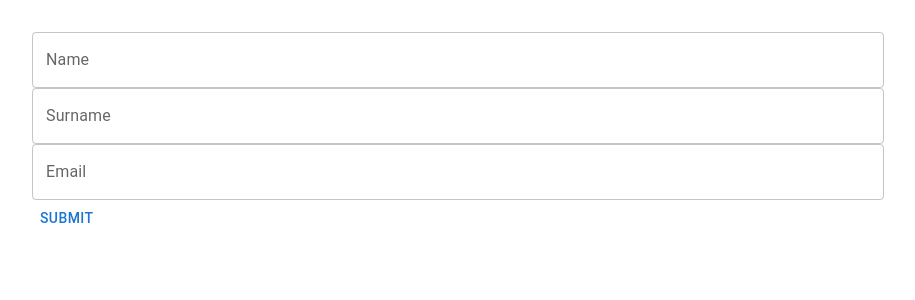
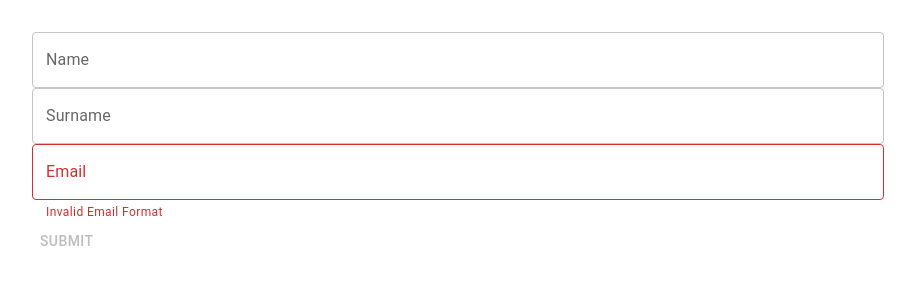
Before and after one commit to Ayuinfra/Rendering-Page, a React (Create React App) app: page /AddUser in a window 1280 px wide. Shown: the top 300 px of the page, without its empty margins (182-1097 px from the left). Built offline with nearby package versions, Linux system fonts and the light colour scheme.

Commit message:
Email Validation

```diff
--- a/public/index.html
+++ b/public/index.html
@@ -24,7 +24,7 @@
       work correctly both with client-side routing and a non-root public URL.
       Learn how to configure a non-root public URL by running `npm run build`.
     -->
-    <title> Learning rReact App</title>
+    <title> Learning React App</title>
   </head>
   <body>
     <noscript>You need to enable JavaScript to run this app.</noscript>
--- a/src/adduser/AddUser.js
+++ b/src/adduser/AddUser.js
@@ -9,6 +9,9 @@ const AddUser = (props) => {
     const [Name, SetName] = useState('');
     const [Surname, SetSurname] = useState('');
     const [Email, SetEmail] = useState('');
+    const [validemail,SetValidEmail] = useState('');
+
+
 
 
     const handleNameChanges = (e) => {
@@ -20,6 +23,14 @@ const AddUser = (props) => {
     }
     const handleEmailChanges = (e) => {
         SetEmail(e.target.value);
+        SetValidEmail(validatemail(e.target.value))
+    }
+    const validatemail = (Email) => {
+
+        const emailRegex = /^[^\s@]+@[^\s@]+\.[^\s@]+$/;
+        return emailRegex.test(Email);
+
+
     }
     const handleSubmit = () =>
     {
@@ -54,9 +65,17 @@ const AddUser = (props) => {
                     label="Email"
                     value={Email}
                     onChange={handleEmailChanges}
+                    error = {!validemail}
+                    helperText={!validemail ? 'Invalid Email Format' : ''}
                     fullWidth
                 />
-                <Button varient="contained" onClick={handleSubmit}>
+
+                <Button
+                        varient="contained"
+                        color="primary"
+                        onClick={handleSubmit}
+                        disabled={!validemail}
+                        >
                     Submit
                 </Button>
                 </Fragment>
--- a/src/editpage/Edit.js
+++ b/src/editpage/Edit.js
@@ -13,7 +13,7 @@ const Edit = (props) => {
     const [Name, SetName] = useState(userObj.name);
     const [Surname, SetSurname] = useState(userObj.surName);
     const [Email, SetEmail] = useState(userObj.email);
-
+    const [validemail,SetValidEmail] = useState(userObj.Email);
 
     const handleNameChanges = (e) => {
         SetName(e.target.value);
@@ -24,8 +24,16 @@ const Edit = (props) => {
     }
     const handleEmailChanges = (e) => {
          SetEmail(e.target.value);
+        SetValidEmail(validatemail(e.target.value))
 }
-    const handleSubmit = () => {
+const validatemail = (Email) => {
+
+    const emailRegex = /^[^\s@]+@[^\s@]+\.[^\s@]+$/;
+    return emailRegex.test(Email);
+
+}
+
+    const handleUpdate = () => {
         const data = {
             name: Name,
             surName: Surname,
@@ -57,11 +65,20 @@ const Edit = (props) => {
                     label="Email"
                     value={Email}
                     onChange={handleEmailChanges}
+                    error = {!validemail}
+                    helperText={!validemail ? 'Invalid Email Format' : ''}
                     fullWidth
                 />
-            <Button varient="contained" onClick={handleSubmit}>
-                Update
+
+                <Button
+                        varient="contained"
+                        color="primary"
+                        onClick={handleUpdate}
+                        disabled={!validemail}
+                        >
+                    Submit
                 </Button>
+
             </Container>
     )
 }
```
Lines whose indentation alone changed are shown as unchanged.
